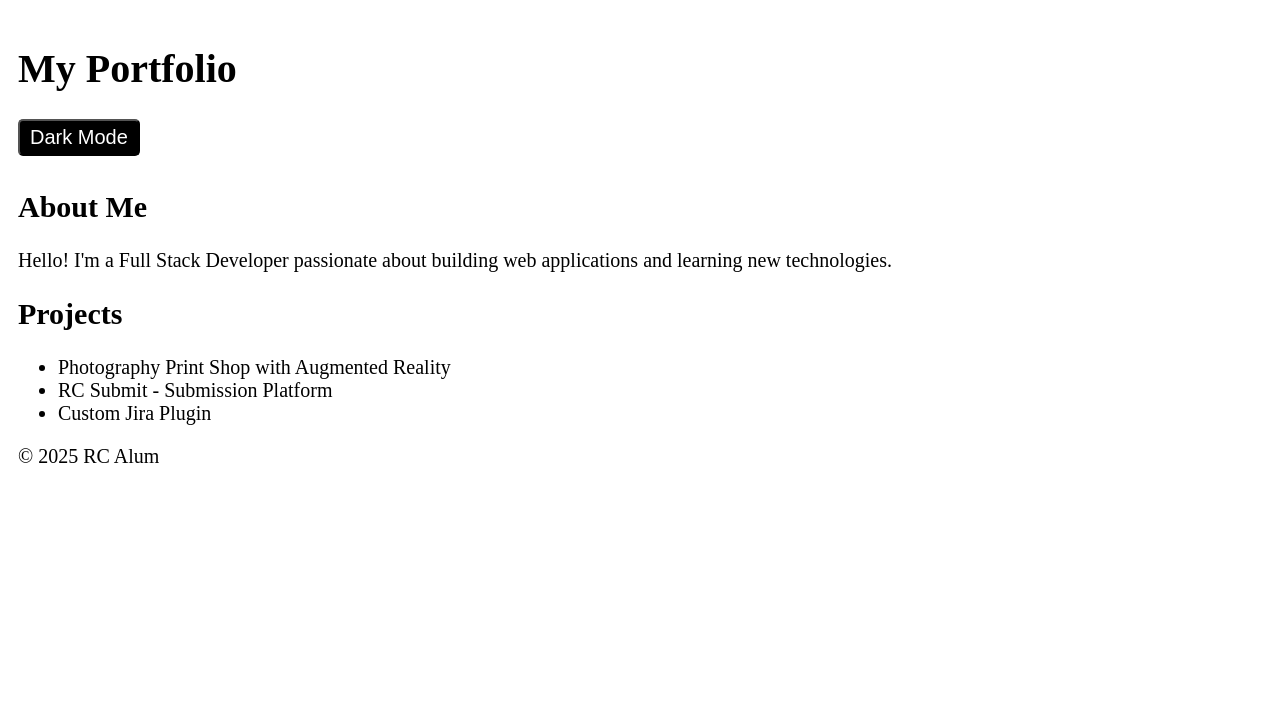
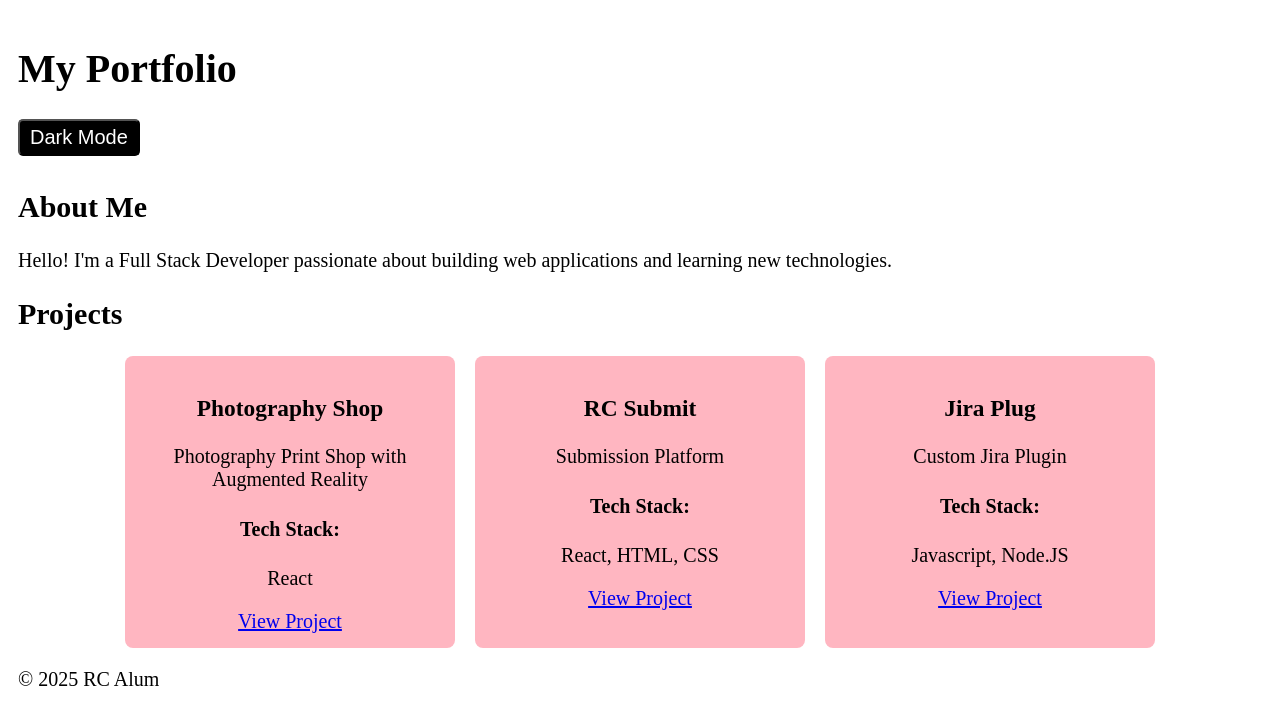
Before and after one commit to CharlesDeFarias/Ascend_S1DarkMode, a React (Vite) app: page / in a window 1280 px wide. Shown: the top 724 px of the page. Built offline with nearby package versions, Linux system fonts and the light colour scheme.

Commit message:
Refactored projects list to card for each project and color differential for light/dark modes

```diff
--- /dev/null
+++ b/src/components/ProjectCard.jsx
@@ -0,0 +1,14 @@
+const ProjectCard = ({project}) => {
+    return(
+        <section className="projectCard">
+        <h3>{project.title}</h3>
+        <p>{project.description}</p>
+        <h4>Tech Stack:</h4>
+        <p>{project.techStack.join(", ")}</p>
+        <a href={project.link}>View Project</a>
+      </section>
+    )
+
+}
+
+export default ProjectCard;
--- a/src/components/Projects.jsx
+++ b/src/components/Projects.jsx
@@ -1,12 +1,16 @@
+import projects from "../data/projects"
+import ProjectCard from "./ProjectCard"
+
 const Projects = () => {
     return (
+
         <section>
           <h2>Projects</h2>
-          <ul>
-            <li>Photography Print Shop with Augmented Reality</li>
-            <li>RC Submit - Submission Platform</li>
-            <li>Custom Jira Plugin</li>
-          </ul>
+          <section className="projectsContainer">
+            {projects.map((project, index) => (
+              <ProjectCard key={index} project={project}/>
+            ))}
+          </section>
         </section>
     )
 }
--- /dev/null
+++ b/src/data/projects.js
@@ -0,0 +1,19 @@
+const projects = [
+    {title: "Photography Shop",
+        techStack: ["React"],
+        description: "Photography Print Shop with Augmented Reality",
+        link: "resilientcoders.org"
+    },
+    {title: "RC Submit",
+        techStack: ["React", "HTML", "CSS"],
+        description: "Submission Platform",
+        link: "resilientcoders.org"
+    },
+    {title: "Jira Plug",
+        techStack: ["Javascript", "Node.JS"],
+        description: "Custom Jira Plugin",
+        link: "resilientcoders.org"
+    }
+]
+
+export default projects;
--- a/src/styles.css
+++ b/src/styles.css
@@ -11,6 +11,9 @@
     padding: 5px 10px;
     margin-bottom: 10px;
     border-radius: 5px;
+  }
+  .projectCard{
+    background: darkorchid;
   }
 }
 
@@ -49,3 +52,18 @@
   padding: 10px;
   margin-bottom: 10px;
 }
+
+.projectsContainer {
+  display: flex;
+  flex-wrap: wrap;
+  gap: 20px;
+  justify-content: center;
+}
+
+.projectCard {
+  width: 300px;
+  padding: 15px;
+  border-radius: 8px;
+  background: lightpink;
+  text-align: center;
+}
```
Also changed, not shown: 1 other file (tests, documents, lock files or other folders).
